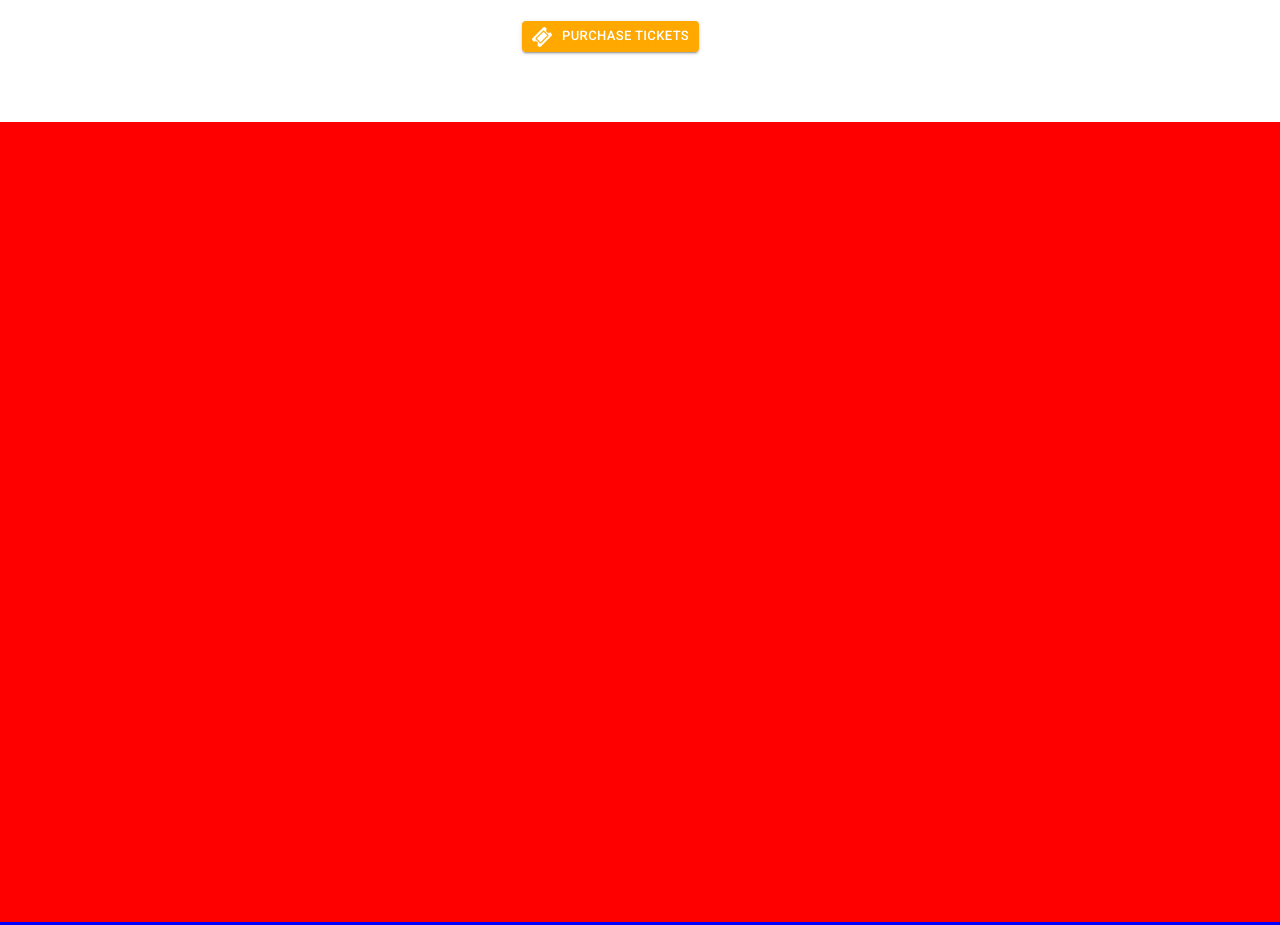
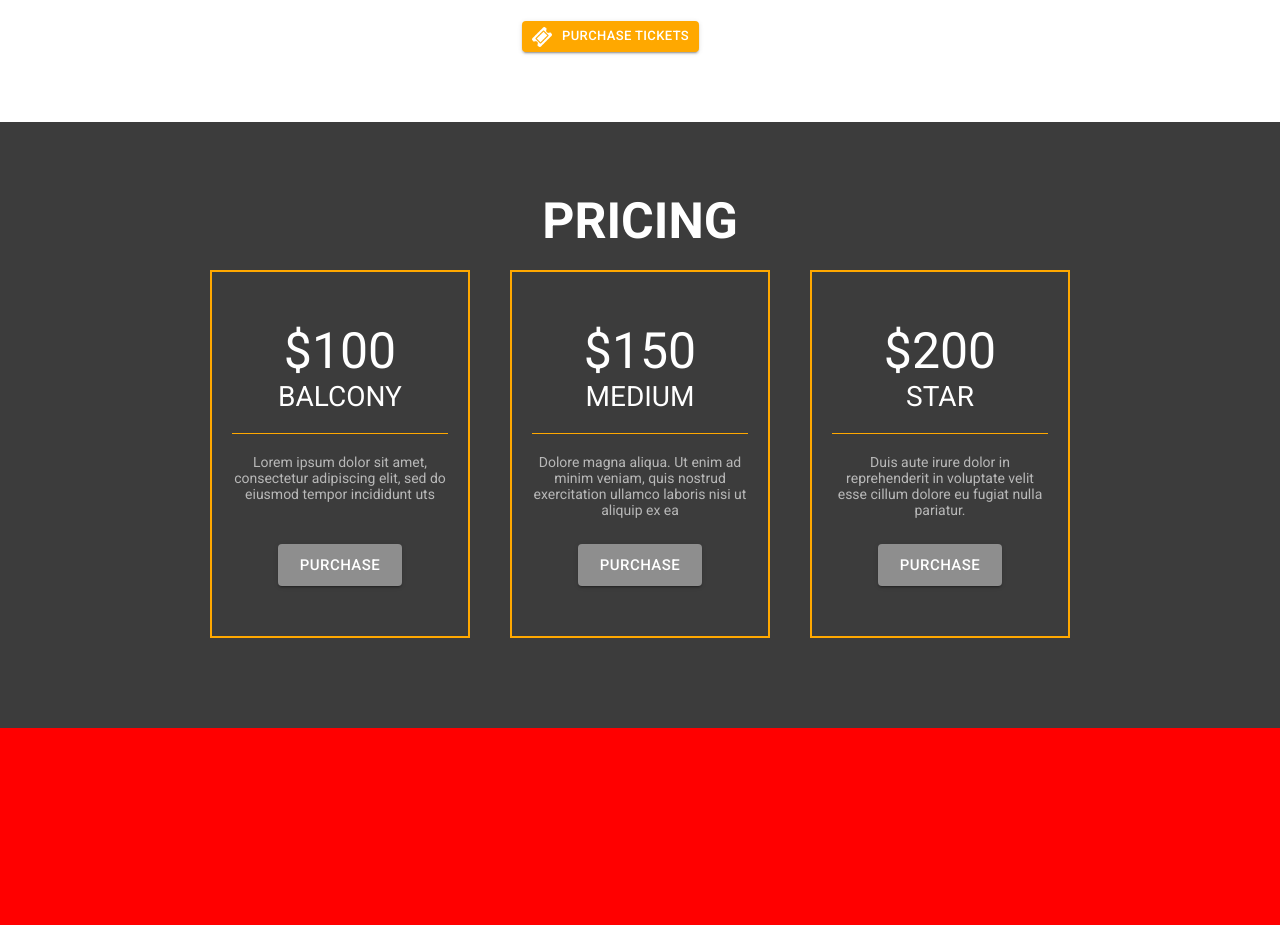
Before and after one commit to SJamal1759/the-nairobi-festival, a React (Create React App) app: page / in a window 1280 px wide. Shown: the part 2046-2971 px from the top of the page. Built offline with nearby package versions, Linux system fonts and the light colour scheme.

Commit message:
Adding pricing page

```diff
--- a/src/App.js
+++ b/src/App.js
@@ -7,6 +7,7 @@
 import Featured from "./components/featured";
 import VenueInfo from "./components/venueInfo";
 import Highlights from "./components/highlights/index";
+import Pricing from "./components/pricing";
 
 class App extends Component {
   render() {
@@ -16,7 +17,7 @@
         <Featured />
         <VenueInfo />
         <Highlights />
-
+        <Pricing />
         <div style={{ backgroundColor: "red", height: "800px" }}></div>
         <div style={{ backgroundColor: "blue", height: "800px" }}></div>
         <div style={{ backgroundColor: "green", height: "800px" }}></div>
--- /dev/null
+++ b/src/components/pricing/index.js
@@ -0,0 +1,55 @@
+import React from "react";
+import MyButton from "../utils/MyButton";
+import { Zoom } from "react-awesome-reveal";
+
+const Pricing = () => {
+  const priceState = {
+    prices: [100, 150, 200],
+    position: ["Balcony", "Medium", "Star"],
+    desc: [
+      "Lorem ipsum dolor sit amet, consectetur adipiscing elit, sed do eiusmod tempor incididunt uts",
+      "Dolore magna aliqua. Ut enim ad minim veniam, quis nostrud exercitation ullamco laboris nisi ut aliquip ex ea",
+      "Duis aute irure dolor in reprehenderit in voluptate velit esse cillum dolore eu fugiat nulla pariatur.",
+    ],
+    linkto: ["http://sales.b", "http://sales/m", "http://sales.s"],
+    delay: [500, 0, 500],
+  };
+
+  const showBoxes = () =>
+    priceState.prices.map((box, index) => (
+      <Zoom
+        key={index}
+        className="pricing_item"
+        delay={priceState.delay[index]}
+      >
+        <div className="pricing_inner_wrapper">
+          <div className="pricing_title">
+            <span>${priceState.prices[index]}</span>
+            <span>{priceState.position[index]}</span>
+          </div>
+          <div className="pricing_description">{priceState.desc[index]}</div>
+          <div className="pricing_buttons">
+            <MyButton
+              text="Purchase"
+              style={{
+                color: "#ffffff",
+              }}
+              link={priceState.linkto[index]}
+            />
+          </div>
+        </div>
+      </Zoom>
+    ));
+
+  return (
+    <div className="bck_black">
+      <div className="center_wrapper pricing_section">
+        <h2>Pricing</h2>
+
+        <div className="pricing_wrapper">{showBoxes()}</div>
+      </div>
+    </div>
+  );
+};
+
+export default Pricing;
```
